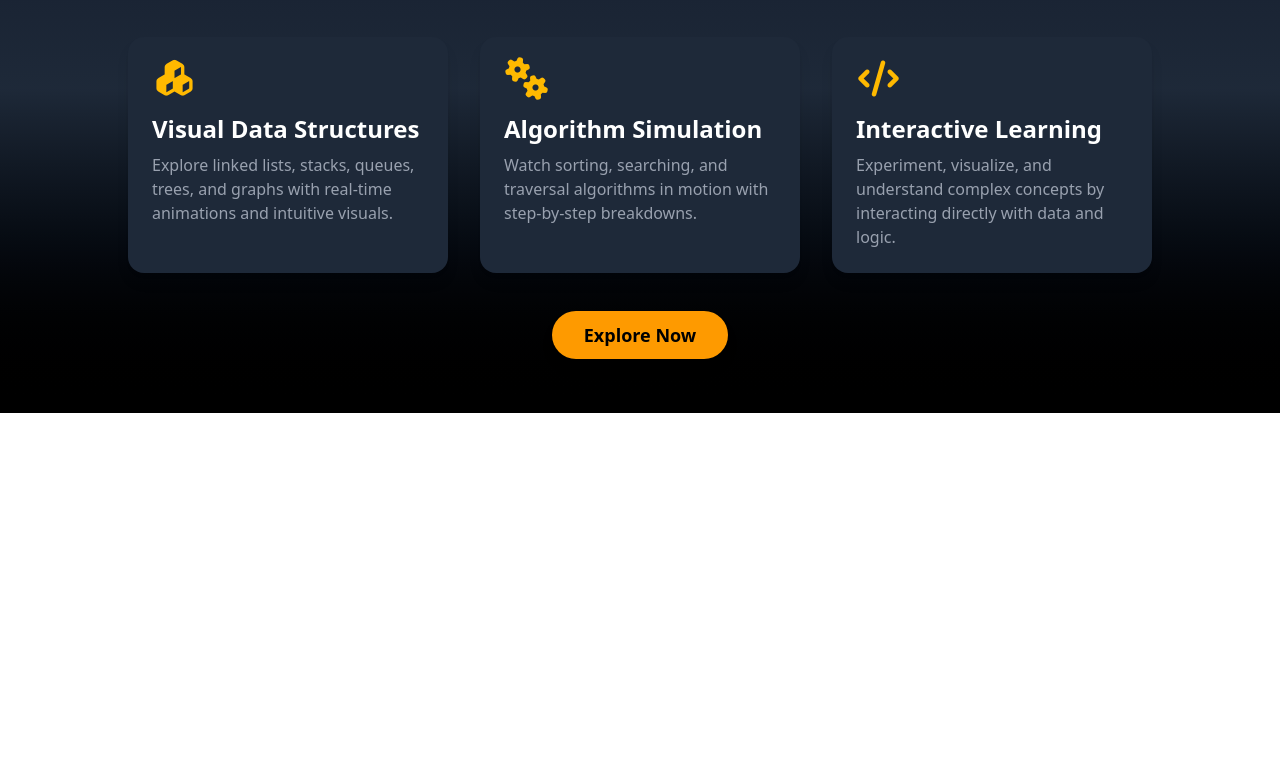
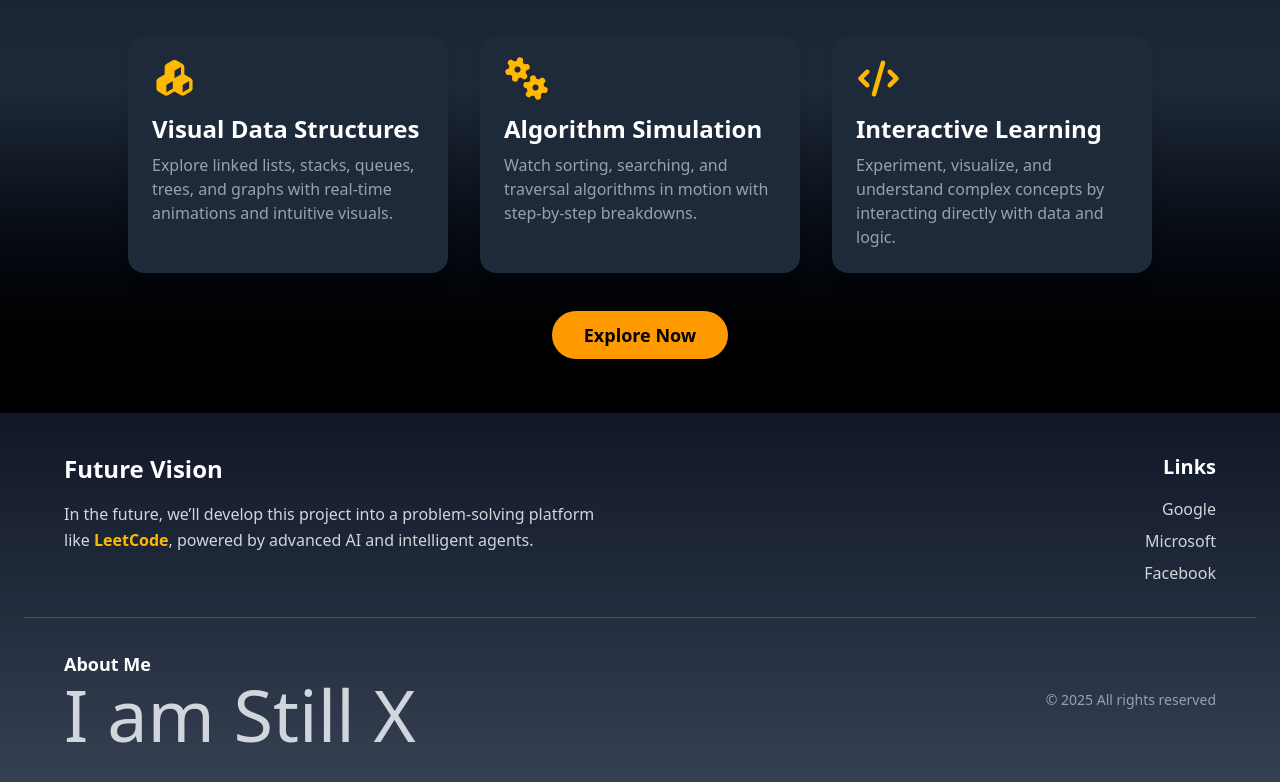
Before and after one commit to habibx792/DS_And_Algo-Visualizer, a plain HTML site: page code/index.html in a window 1280 px wide. Shown: the part 957-1739 px from the top of the page. Before the commit the page ends 1370 px from the top, so only its background shows below. Drawn offline with Linux system fonts and the light colour scheme.

Commit message:
footer is added

```diff
--- a/code/index.html
+++ b/code/index.html
@@ -128,7 +128,44 @@
   </div>
 </main>
 
-    <footer></footer>
+  <footer class="bg-gradient-to-b from-gray-900 to-gray-700 text-white py-10 px-6">
+    <div class="max-w-6xl mx-auto grid grid-cols-1 md:grid-cols-2 gap-8">
+      <div>
+        <h2 class="text-2xl font-semibold mb-4">
+          Future Vision
+        </h2>
+        <p class="text-gray-300 leading-relaxed">
+          In the future, we’ll develop this project into a problem-solving platform like
+          <span class="text-amber-400 font-semibold">LeetCode</span>,
+          powered by advanced AI and intelligent agents.
+        </p>
+      </div>
+
+      <div class="md:text-right">
+        <h3 class="text-xl font-semibold mb-4">Links</h3>
+        <ul class="space-y-2 text-gray-300">
+          <li><a href="#" class="hover:text-amber-400 transition">Google</a></li>
+          <li><a href="#" class="hover:text-amber-400 transition">Microsoft</a></li>
+          <li><a href="#" class="hover:text-amber-400 transition">Facebook</a></li>
+        </ul>
+      </div>
+
+    </div>
+
+
+    <div class="border-t border-gray-600 my-8"></div>
+
+
+    <div class="max-w-6xl mx-auto flex flex-col md:flex-row justify-between items-center text-gray-400 text-sm">
+      <div>
+        <h2 class="text-white text-lg font-semibold">About Me</h2>
+        <p class="text-gray-300 text-7xl">I am Still X</p>
+      </div>
+
+      <p class="mt-4 md:mt-0">&copy; 2025 All rights reserved</p>
+    </div>
+  </footer>
+
   </body>
 </html>
 
```
Also changed, not shown: code/src/output.css.
